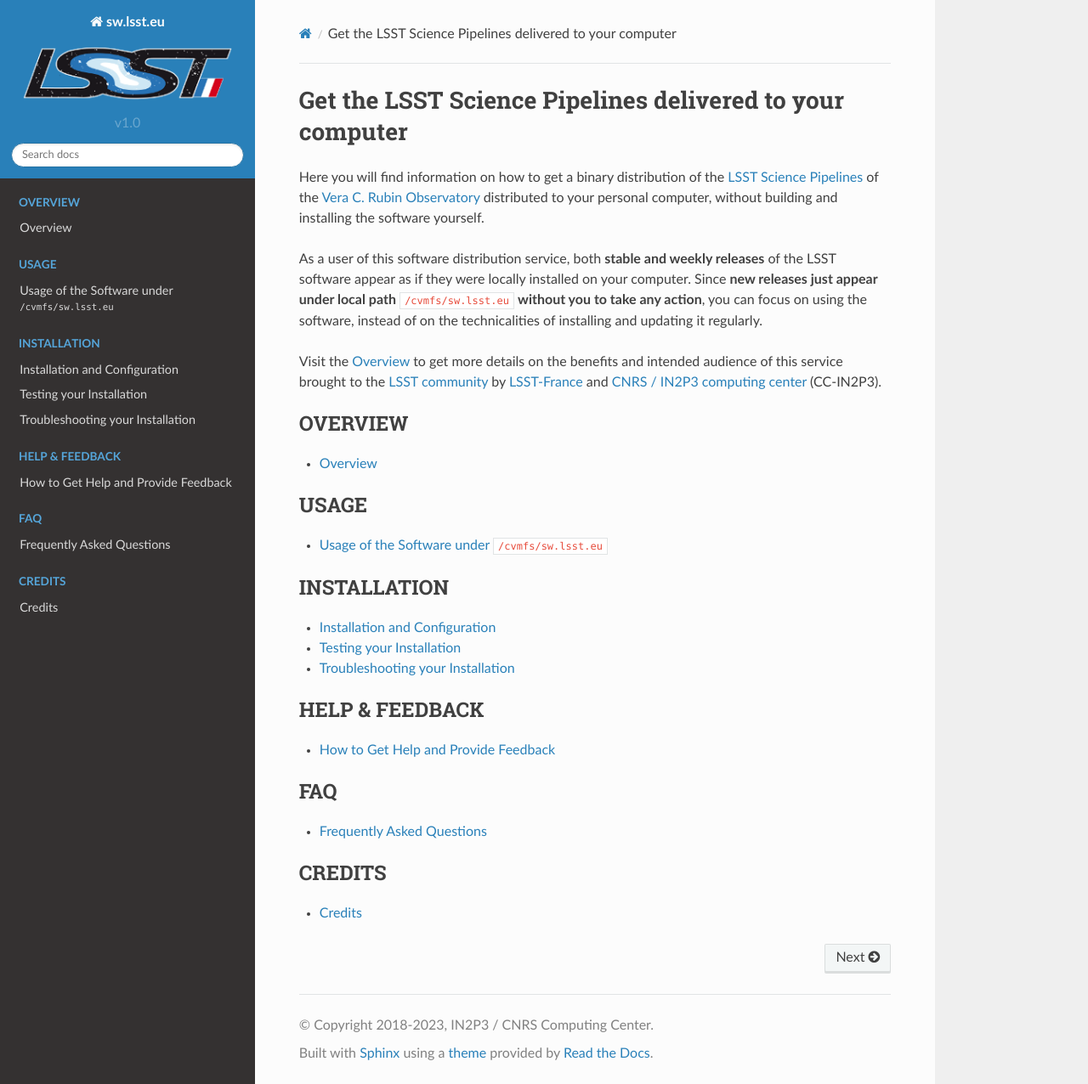
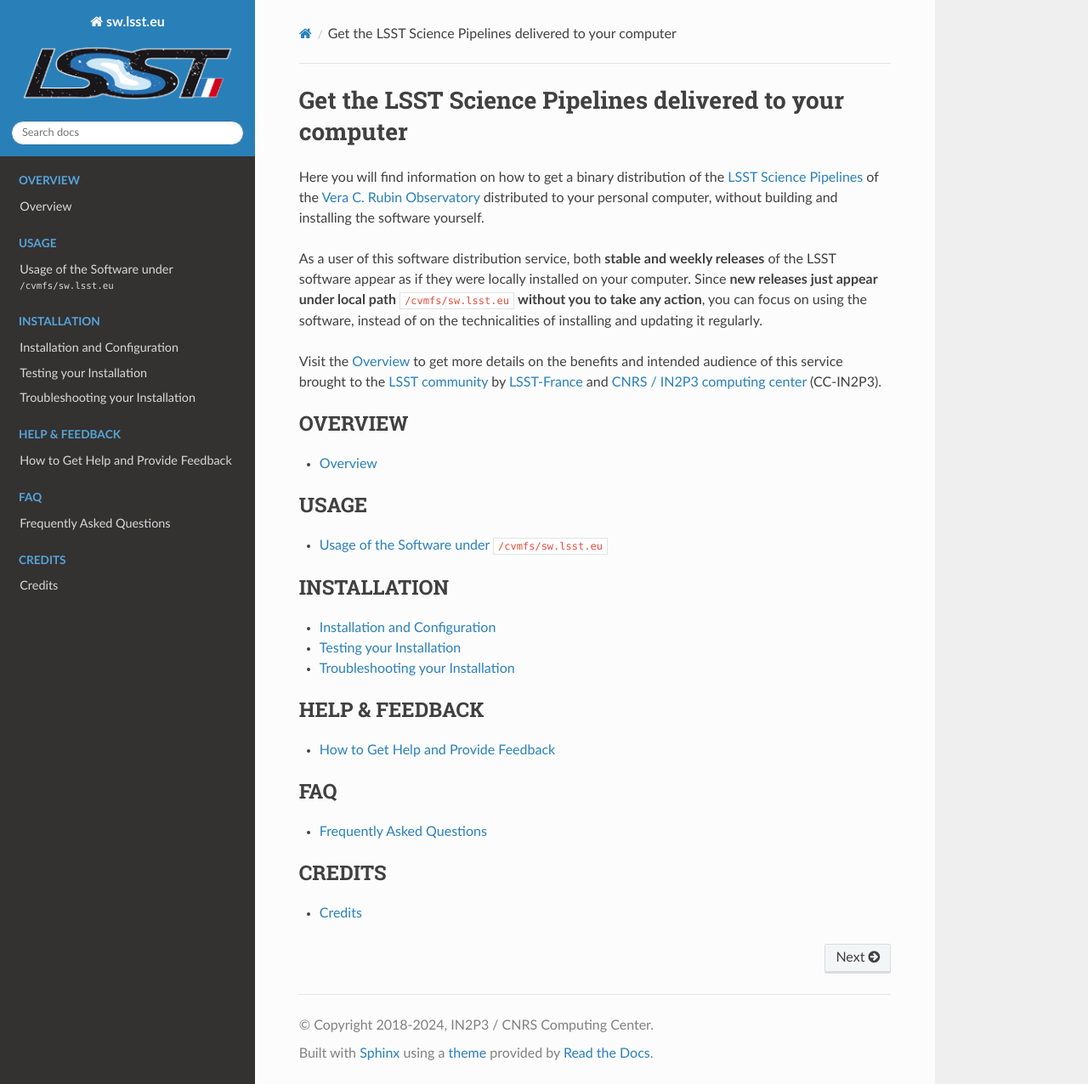
Before and after one commit to airnandez/sw-lsst-eu, a Sphinx documentation site: the page built from docs/source/index.rst, in a window 1280 px wide and 1276 px high. Shown: the whole window at 85% size. Built offline with Sphinx 7.4.7 and the Read the Docs theme 2.0.0, drawn with Linux system fonts in a browser that asks for light colours; the version number could not be read and is left out; comment, search, counter and statistics services are not loaded.

Commit message:
Set version to date of last update

```diff
--- a/docs/source/conf.py
+++ b/docs/source/conf.py
@@ -6,9 +6,11 @@
 # -- Project information -----------------------------------------------------
 # https://www.sphinx-doc.org/en/master/usage/configuration.html#project-information
 
+from datetime import datetime
+
 project = 'sw.lsst.eu'
-version = 'v1.0'
-copyright = '2018-2023, IN2P3 / CNRS Computing Center'
+version = f'Last update: {datetime.today().strftime('%Y-%m-%d')}'
+copyright = '2018-2024, IN2P3 / CNRS Computing Center'
 author = 'Fabio Hernandez'
 
 
```
